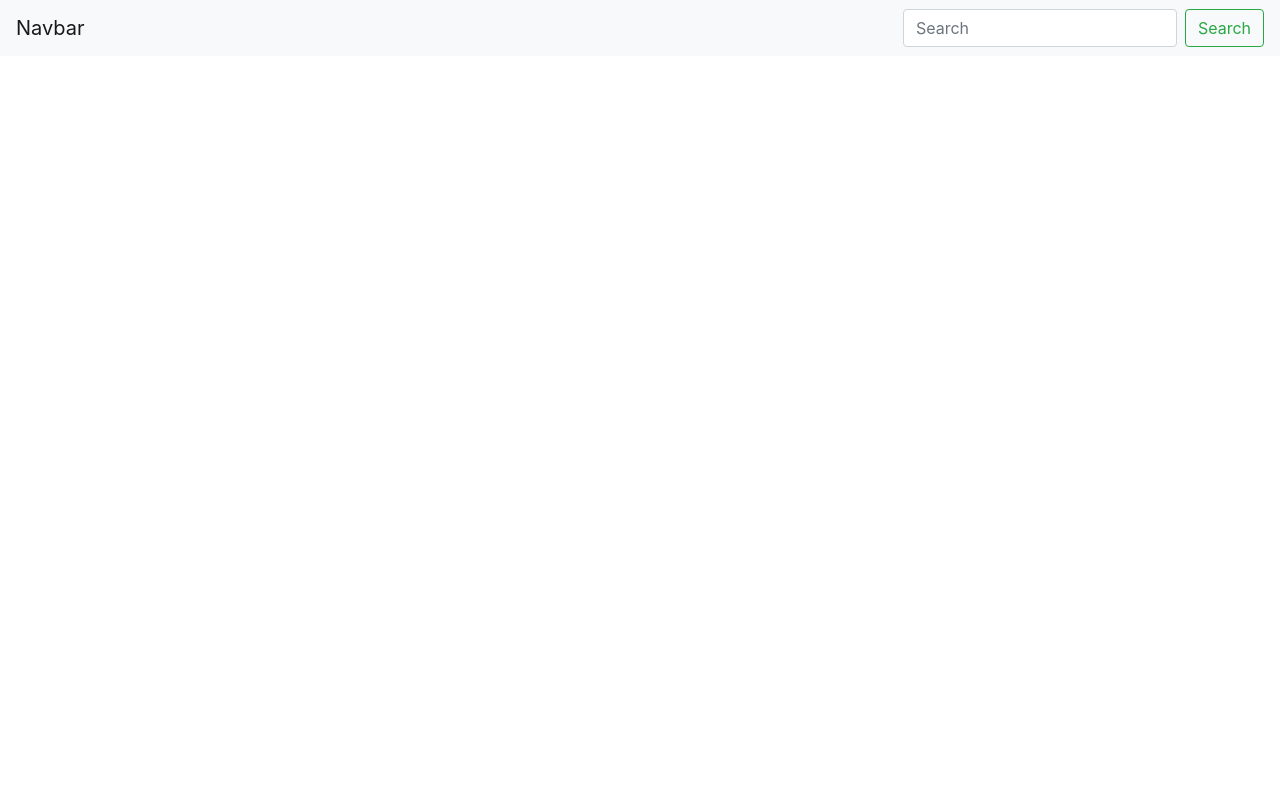
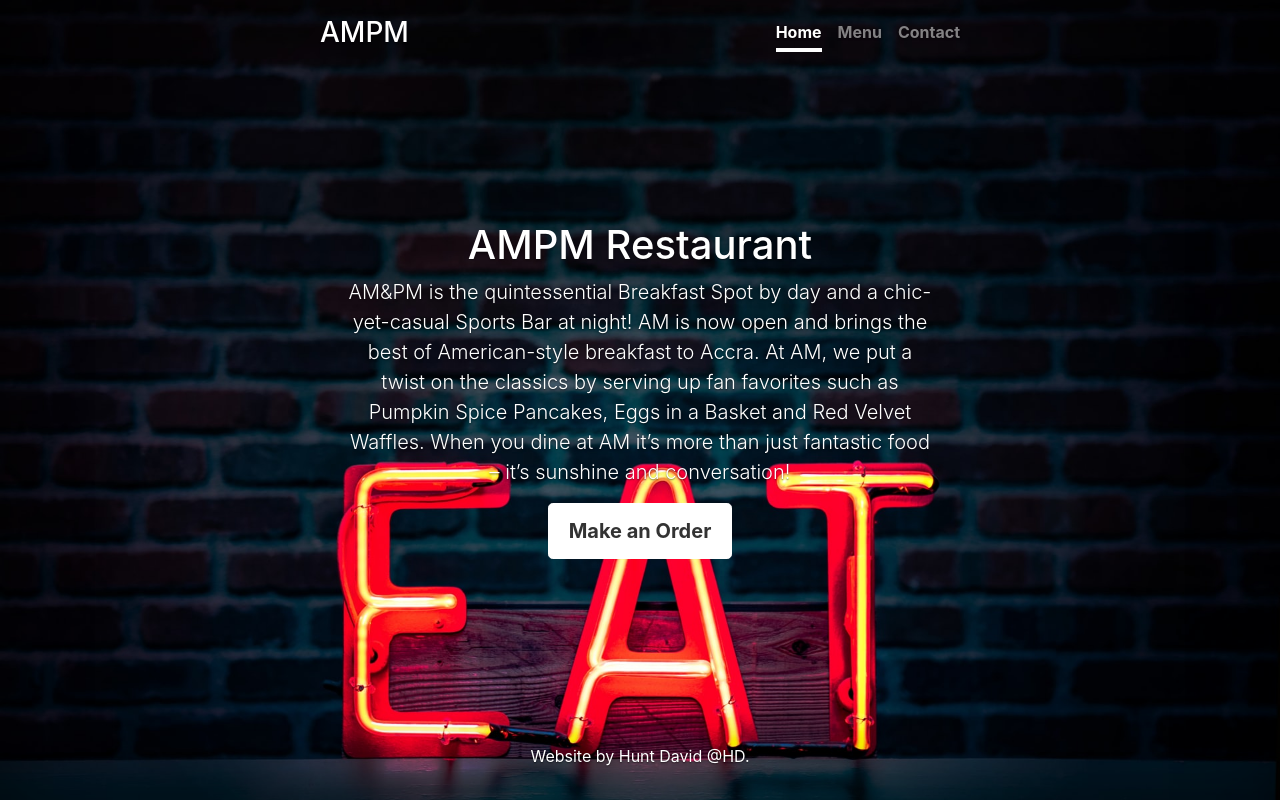
Before and after one commit to huntdavid175/Restaurant-Page, a website built with webpack: page dist/index.html in a window 1280 px wide. Built offline with nearby package versions, Linux system fonts and the light colour scheme.

Commit message:
done with homepage module

```diff
--- a/package.json
+++ b/package.json
@@ -20,6 +20,7 @@
   "devDependencies": {
     "autoprefixer": "^10.0.0",
     "css-loader": "^4.3.0",
+    "file-loader": "^6.1.0",
     "node-sass": "^4.14.1",
     "postcss-loader": "^4.0.2",
     "sass-loader": "^10.0.2",
--- /dev/null
+++ b/src/homepage.js
@@ -0,0 +1,46 @@
+import 'bootstrap';
+// import './scss/app.scss';
+import 'bootstrap/dist/css/bootstrap.min.css';
+import css from './../dist/style.css'
+
+
+function displayHomepage() {
+    const parentDiv = document.getElementById("content");
+const headerNav = document.createElement('header');
+const sliderHeroDiv = document.createElement('main');
+const footer = document.createElement('footer');
+
+
+
+
+
+headerNav.classList.add("masthead", "mb-auto");
+headerNav.innerHTML = ` <div class="inner">
+<h3 class="masthead-brand">AMPM</h3>
+<nav class="nav nav-masthead justify-content-center">
+  <a class="nav-link active" href="#">Home</a>
+  <a class="nav-link" href="#">Menu</a>
+  <a class="nav-link" href="#">Contact</a>
+</nav>
+</div>
+  `
+
+  sliderHeroDiv.classList.add('inner', 'cover');
+  sliderHeroDiv.innerHTML = `<h1 class="cover-heading">AMPM Restaurant</h1>
+  <p class="lead">AM&PM is the quintessential Breakfast Spot by day and a chic-yet-casual Sports Bar at night! AM is now open and brings the best of American-style breakfast to Accra. At AM, we put a twist on the classics by serving up fan favorites such as Pumpkin Spice Pancakes, Eggs in a Basket and Red Velvet Waffles. When you dine at AM it’s more than just fantastic food – it’s sunshine and conversation!</p>
+  <p class="lead">
+    <a href="#" class="btn btn-lg btn-secondary">Make an Order</a>
+  </p>`
+
+
+  footer.classList.add('mast-foot', 'mt-auto');
+  footer.innerHTML = `<div class="inner">
+  <p>Website by Hunt David @HD</a>.</p>
+</div>`
+
+parentDiv.appendChild(headerNav)
+parentDiv.appendChild(sliderHeroDiv)
+parentDiv.appendChild(footer)
+}
+
+export {displayHomepage}
--- a/src/index.js
+++ b/src/index.js
@@ -1,14 +1,3 @@
-import 'bootstrap';
-// import './scss/app.scss';
-import 'bootstrap/dist/css/bootstrap.min.css';
+import {displayHomepage} from './homepage'
 
-const parentDiv = document.getElementById("content");
-const header = document.createElement('nav');
-header.classList.add('navbar', 'navbar-light', 'bg-light');
-header.innerHTML = `<a class="navbar-brand">Navbar</a>
-<form class="form-inline">
-  <input class="form-control mr-sm-2" type="search" placeholder="Search" aria-label="Search">
-  <button class="btn btn-outline-success my-2 my-sm-0" type="submit">Search</button>
-</form>`
-
-parentDiv.appendChild(header)
+window.addEventListener('load', displayHomepage)
--- a/webpack.config.js
+++ b/webpack.config.js
@@ -11,7 +11,18 @@ module.exports = {
             {
                 test: /\.css$/,
                 use: ['style-loader', 'css-loader']
-              }
+              },
+              {
+
+                test: /\.(png|svg|jpg|gif)$/,
+
+                use: [
+
+                  'file-loader',
+
+                ],
+
+              },
         ]
       }
 };
```
Also changed, not shown: dist/f617964f33c478d061ca228e8b6f22a2.jpg (added), dist/index.html, dist/main.js, dist/style.css, src/images/home-image.jpg (added), 1 other file.
